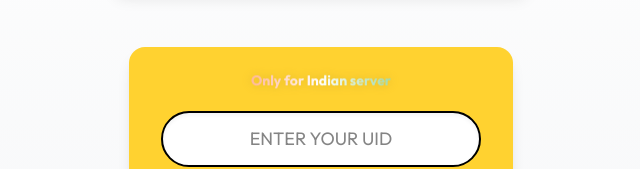
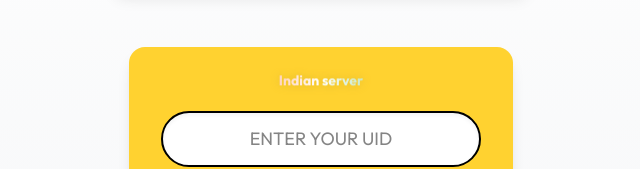
Before and after one commit to himanshuraj108/ffyt, a Next.js app: page / in a window 1280 px wide. Shown: the part 246-415 px from the top of the page, without its empty margins (319-959 px from the left). Built offline with nearby package versions, Linux system fonts and the light colour scheme.

Commit message:
Update HomePage.jsx

```diff
--- a/components/HomePage.jsx
+++ b/components/HomePage.jsx
@@ -113,7 +113,7 @@ const HomePage = () => {
               `}</style>
 
               <div className="text-center pb-5 font-bold text-sm bg-gradient-to-r from-orange-600 via-white to-green-600 text-transparent bg-clip-text drop-shadow-md flag-hoist-animation">
-                Only for Indian server
+                Indian server
               </div>
             </div>
             <input
```
